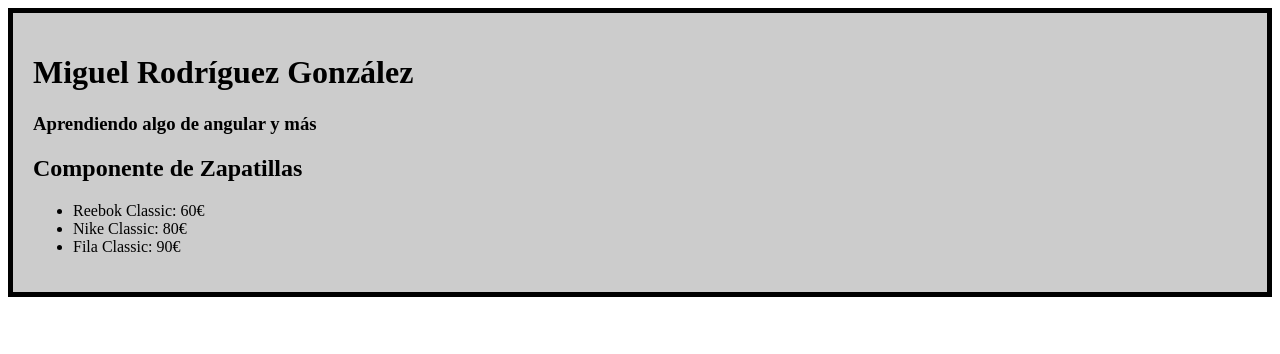
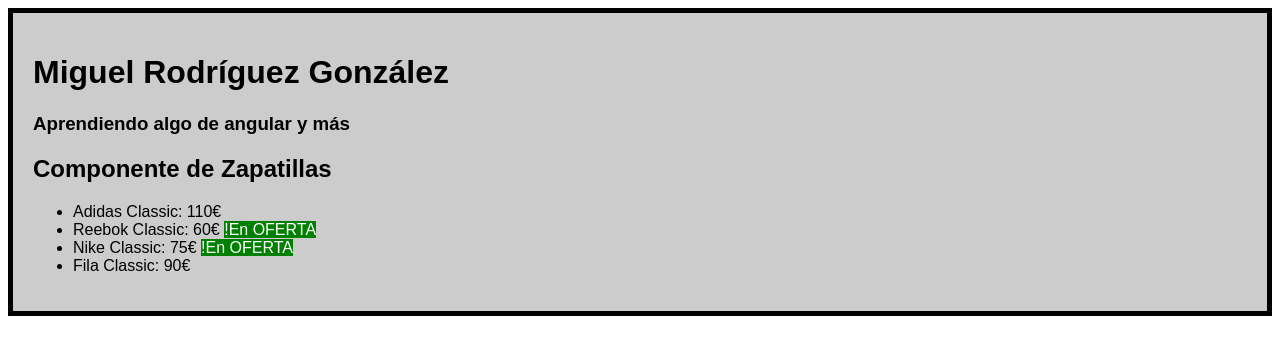
Before and after one commit to miguelrguez16/Proyecto-Portfolio, an Angular app: page / in a window 1280 px wide. Shown: the top 354 px of the page. Built offline with nearby package versions, Linux system fonts and the light colour scheme.

Commit message:
directiva ngIf y etiqueta style y ternaria

```diff
--- a/src/app/zapatillas/zapatillas.component.html
+++ b/src/app/zapatillas/zapatillas.component.html
@@ -1,7 +1,14 @@
-<h2>{{titulo}}</h2>
+<h2>{{ titulo }}</h2>
 <ul>
-    <li *ngFor="let deportiva of zapas">
-        {{deportiva.nombre}}: {{deportiva.precio}}€
-            </li>
-
+  <li *ngFor="let deportiva of zapas">
+    {{ deportiva.nombre }}: {{ deportiva.precio }}€
+    <!-- <span *ngIf="deportiva.precio <=80" [style]="'background:green'"> !En OFERTA</span>-->
+    <span
+      *ngIf="deportiva.precio <= 80"
+      [style.background]="deportiva.precio <= 80 ? 'green' : 'transparent'"
+      [style.color]="deportiva.precio <= 80 ? 'white' : 'black'"
+    >
+      !En OFERTA</span
+    >
+  </li>
 </ul>
--- a/src/app/zapatillas/zapatillas.component.ts
+++ b/src/app/zapatillas/zapatillas.component.ts
@@ -2,22 +2,22 @@
 import { Zapatilla } from '../models/zapatilla';
 
 @Component({
-    selector: "zapatillas",
-    templateUrl: "./zapatillas.component.html"
+  selector: 'zapatillas',
+  templateUrl: './zapatillas.component.html',
 })
+export class ZapatillasComponent implements OnInit {
+  public titulo: string;
+  public zapas: Array<Zapatilla>;
 
-export class ZapatillasComponent implements OnInit{
-    public titulo:string;
-    public zapas:Array<Zapatilla>;
-
-    constructor(){
-        this.titulo = "Componente de Zapatillas";
+  constructor() {
+    this.titulo = 'Componente de Zapatillas';
     this.zapas = [
-            new Zapatilla("Reebok Classic", "Reebok",60,"azul",true),
-            new Zapatilla("Nike Classic", "Nike",80,"white",false),
-            new Zapatilla("Fila Classic", "Fila",90,"green",true)
+      new Zapatilla('Adidas Classic', 'Adidas', 110, 'green', true),
+      new Zapatilla('Reebok Classic', 'Reebok', 60, 'azul', true),
+      new Zapatilla('Nike Classic', 'Nike', 75, 'white', false),
+      new Zapatilla('Fila Classic', 'Fila', 90, 'green', true),
     ];
-        console.log("Cargado Zapatillas");
+    console.log('Cargado Zapatillas');
   }
   ngOnInit(): void {
     console.table(this.zapas);
--- a/src/styles.css
+++ b/src/styles.css
@@ -1 +1,4 @@
 /* You can add global styles to this file, and also import other style files */
+*{
+    font-family: Arial, Helvetica, sans-serif;
+}
```
Lines whose indentation alone changed are shown as unchanged.
